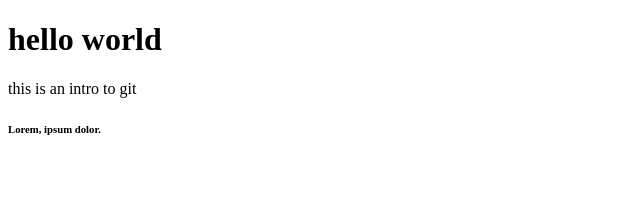
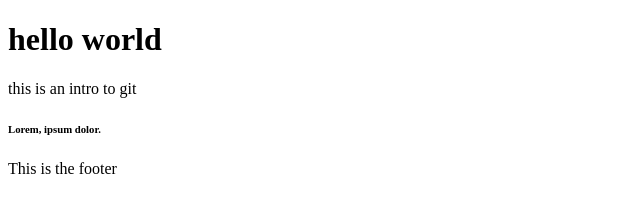
Before and after one commit to ReidGunnink/git_intro, a plain HTML site: page index.html in a window 1280 px wide. Shown: the whole page, without its empty margins (0-640 px from the left). Drawn offline with Linux system fonts and the light colour scheme.

Commit message:
added footer

```diff
--- a/index.html
+++ b/index.html
@@ -9,5 +9,6 @@
     <h1>hello world</h1>
     <p>this is an intro to git</p>
     <h6>Lorem, ipsum dolor.</h6>
+    <div id="footer">This is the footer</div>
   </body>
 </html>
```
